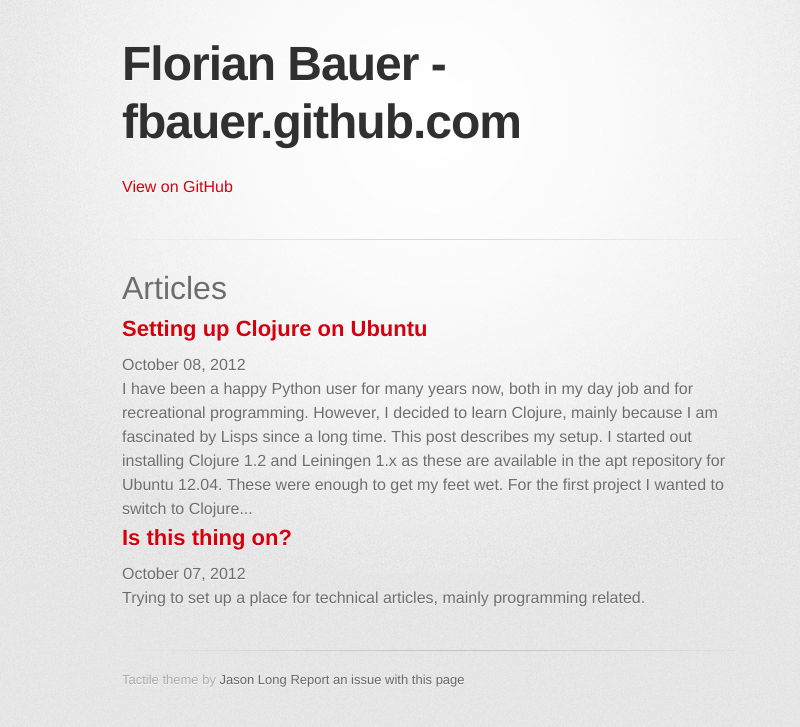
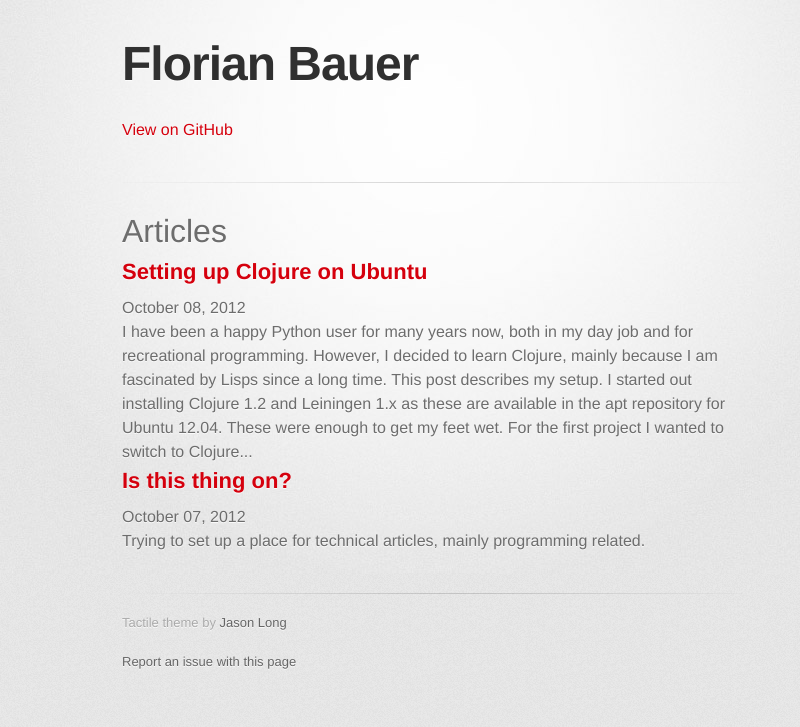
Before and after one commit to fbauer/fbauer.github.com, a Jekyll site: the page built from index.html, in a window 1280 px wide. Shown: the top 727 px of the page, without its empty margins (208-1008 px from the left). Built offline with Jekyll 4.4.1, drawn with Linux system fonts in a browser that asks for light colours; some web fonts are replaced.

Commit message:
change header and footer

```diff
--- a/_layouts/master.html
+++ b/_layouts/master.html
@@ -21,7 +21,7 @@
       <div class="inner">
 
         <header>
-          <h1>Florian Bauer - fbauer.github.com</h1>
+          <h1>Florian Bauer</h1>
         </header>
 
         <section id="downloads" class="clearfix">
@@ -35,9 +35,10 @@
 	</section>
 
         <footer>
-	  Tactile theme by <a href="http://twitter.com/jasonlong">Jason Long</a>
-          <a href="https://github.com/fbauer/fbauer.github.com/issues/new">
+	  <p>Tactile theme by <a href="http://twitter.com/jasonlong">Jason Long</a></p>
+          <p><a href="https://github.com/fbauer/fbauer.github.com/issues/new">
             Report an issue with this page</a>
+          </p>
         </footer>
 
 
```
